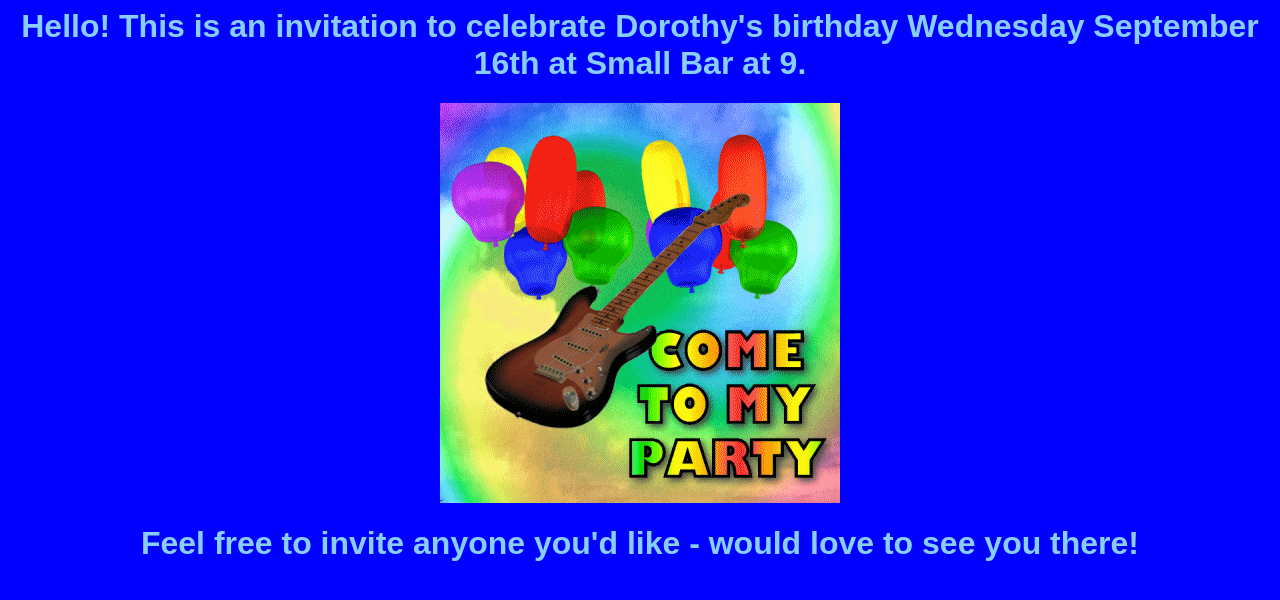
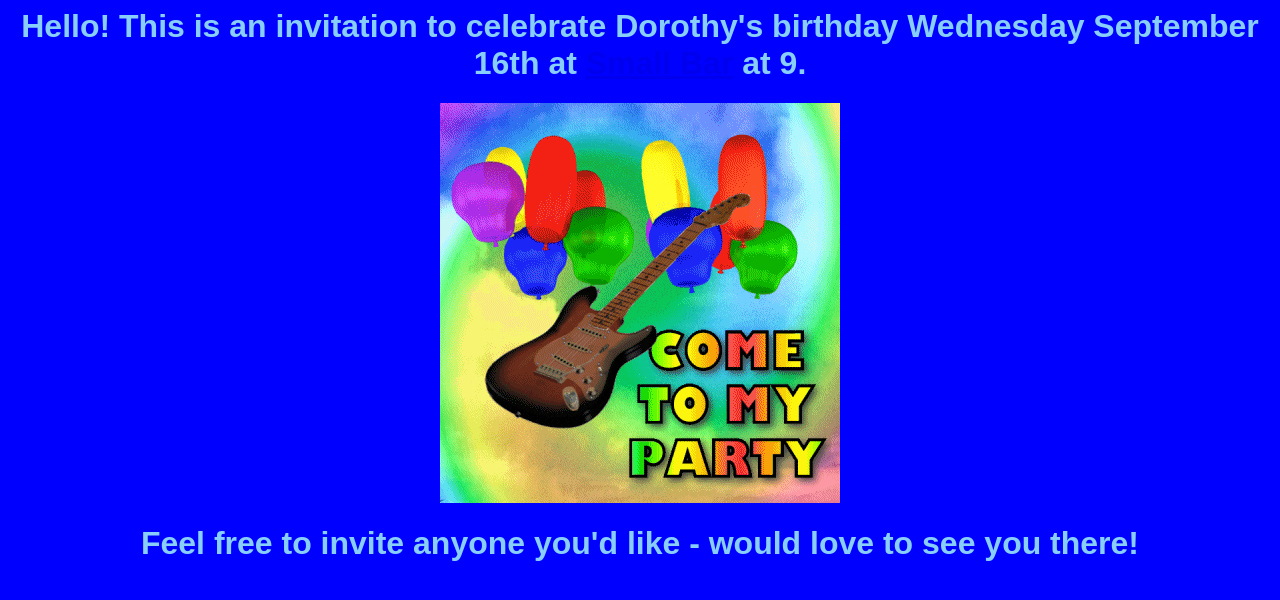
Before and after one commit to dorothyxcarlos/bday2026, a plain HTML site: page index.html in a window 1280 px wide. Drawn offline with Linux system fonts and the light colour scheme; a script that the page names is missing.

Commit message:
Update index.html

```diff
--- a/index.html
+++ b/index.html
@@ -2,7 +2,7 @@
 <head>
     <meta charset="UTF-8">
     <meta name="viewport" content="width=device-width, initial-scale=1.0">
-    <title>Invitation: Dorothy's Birthday Wed Sept 16</title>
+    <title>Invitation: Dorothy's Birthday</title>
 
     <!-- Link to external CSS stylesheet -->
     <link rel="stylesheet" href="style.css">
@@ -10,7 +10,7 @@
 <body>
 
     <!-- Main visible content goes here -->
-    <h1>Hello! This is an invitation to celebrate Dorothy's birthday Wednesday September 16th at Small Bar at 9.</h1>
+    <h1>Hello! This is an invitation to celebrate Dorothy's birthday Wednesday September 16th at <a href="https://www.google.com/maps/place/Small+Bar/@41.9355571,-87.7052853,17z/data=!3m1!4b1!4m6!3m5!1s0x880fcd78667926c9:0x621fa3d9db6425b1!8m2!3d41.9355571!4d-87.7052853!16s%2Fg%2F1tdb9fc0?entry=ttu&g_ep=EgoyMDI2MDkwOC4wIKXMDSoASAFQAw%3D%3D" target="_blank">Small Bar</a> at 9.</h1>
     <div class="image-container">
  <img src="gifguitar.gif" alt="rockout">
     </div>
```
